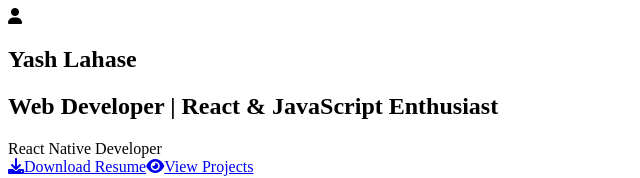
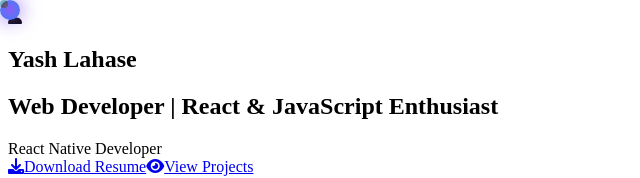
Before and after one commit to yashlahase/Portfolio, a React (Create React App) app: page / in a window 1280 px wide. Shown: the top 178 px of the page, without its empty margins (0-640 px from the left). Built offline with nearby package versions, Linux system fonts and the light colour scheme.

Commit message:
added styles for cursor

```diff
--- a/src/style.css
+++ b/src/style.css
@@ -0,0 +1,49 @@
+:root {
+  --primary-gradient: linear-gradient(135deg, #667eea 0%, #764ba2 100%);
+  --secondary-gradient: linear-gradient(135deg, #f093fb 0%, #f5576c 100%);
+  --accent-gradient: linear-gradient(135deg, #4facfe 0%, #00f2fe 100%);
+  --purple-glow: #8b5cf6;
+  --blue-glow: #3b82f6;
+  --cyan-glow: #06b6d4;
+  --bg-dark: #0a0a0f;
+  --bg-card: rgba(15, 15, 25, 0.8);
+  --text-primary: #ffffff;
+  --text-secondary: #e2e8f0;
+  --text-muted: #94a3b8;
+}
+
+/* Custom Cursor */
+* {
+  cursor: none;
+}
+
+.cursor {
+  position: fixed;
+  width: 20px;
+  height: 20px;
+  background: radial-gradient(circle, var(--purple-glow), var(--blue-glow));
+  border-radius: 50%;
+  pointer-events: none;
+  z-index: 9999;
+  mix-blend-mode: difference;
+  transition: transform 0.1s ease;
+  box-shadow: 0 0 20px var(--purple-glow);
+}
+
+.cursor-trail {
+  position: fixed;
+  width: 8px;
+  height: 8px;
+  background: var(--cyan-glow);
+  border-radius: 50%;
+  pointer-events: none;
+  z-index: 9998;
+  opacity: 0.6;
+  transition: all 0.3s ease;
+}
+
+.cursor.hover {
+  transform: scale(2);
+  background: radial-gradient(circle, var(--cyan-glow), var(--purple-glow));
+  box-shadow: 0 0 30px var(--cyan-glow);
+}
```
